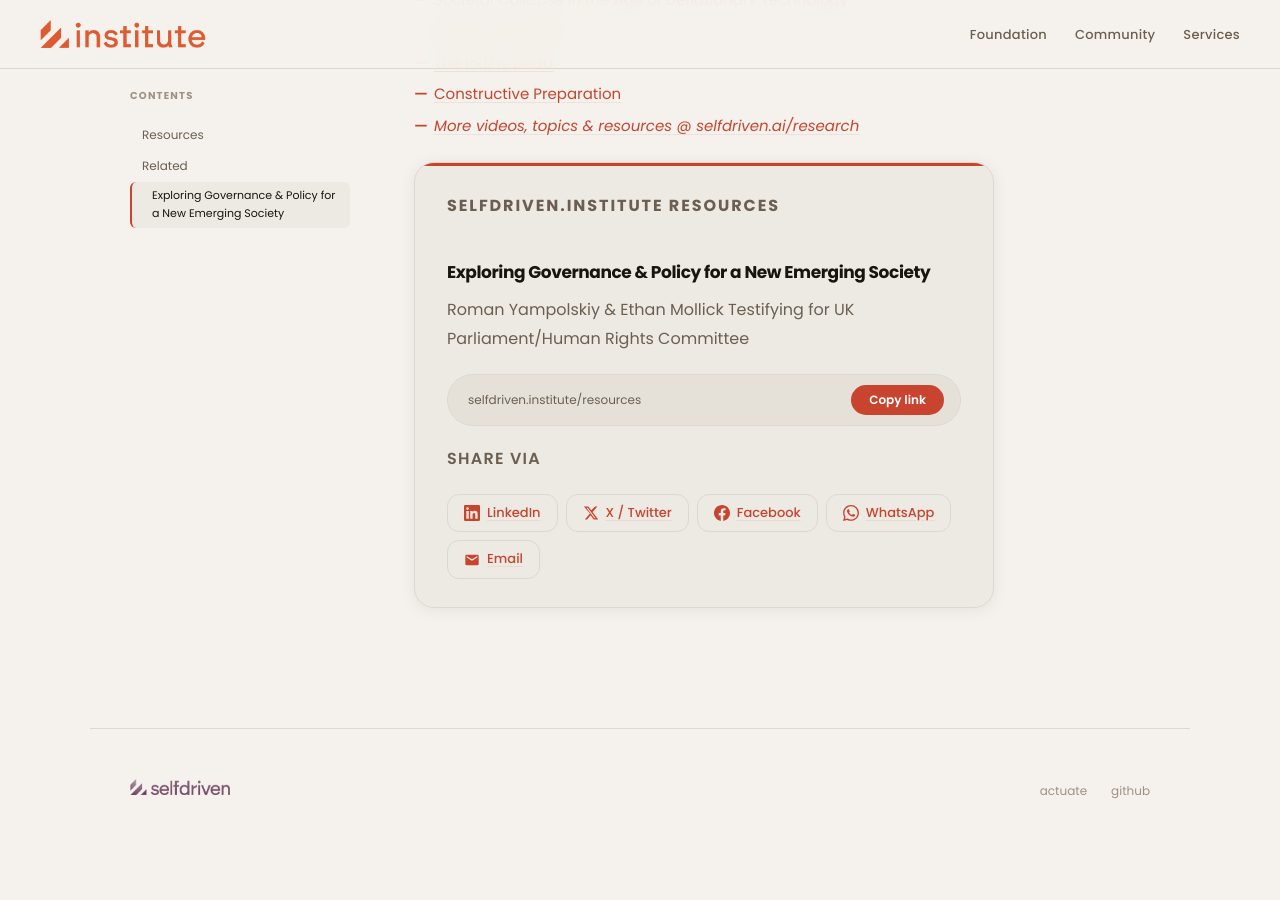
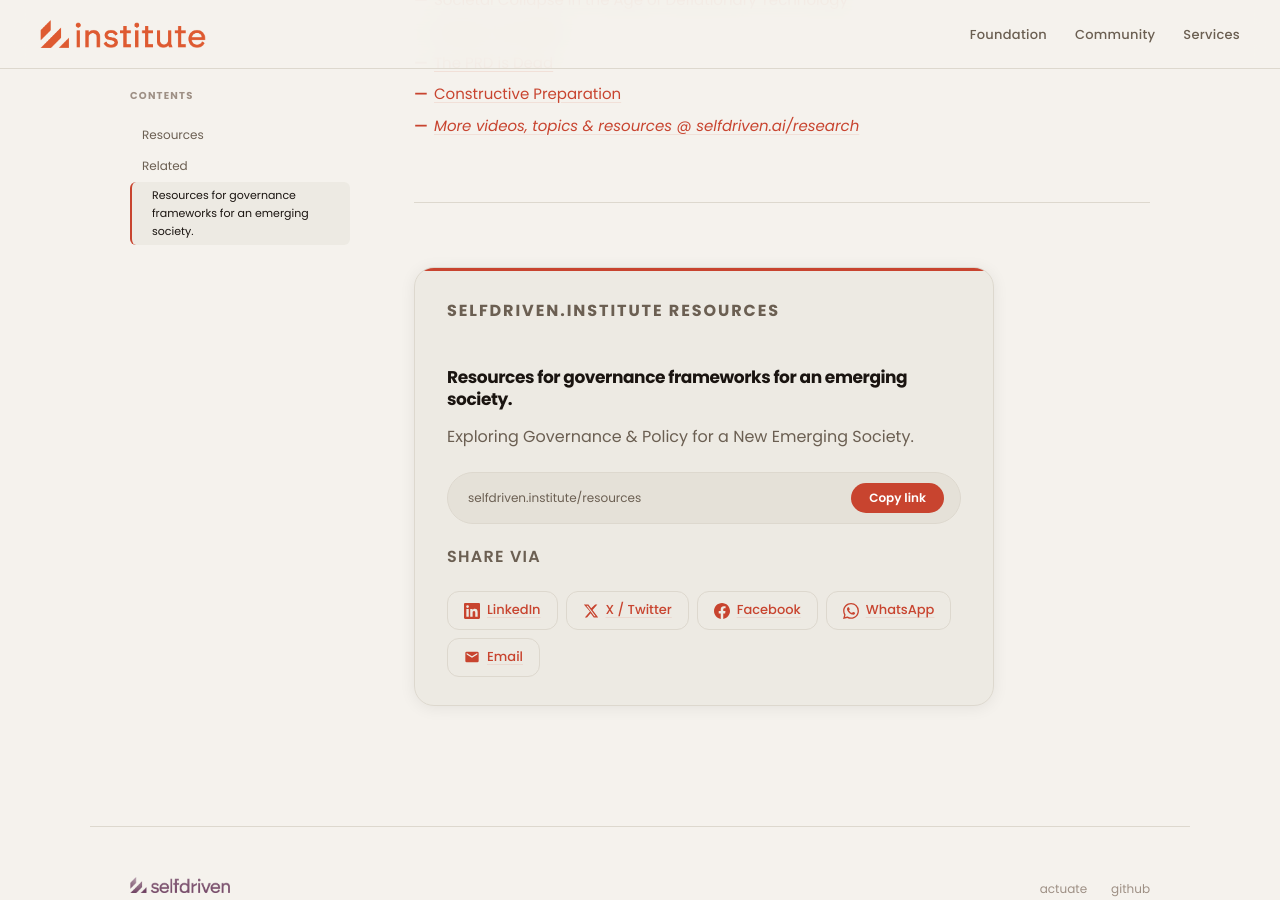
Before and after one commit to selfdriven-foundation/selfdriven-institute, a Jekyll site: the page built from docs/pages/resources.md, in a window 1280 px wide and 900 px high, scrolled down 553 px. Built offline with Jekyll 4.4.1, drawn with Linux system fonts in a browser that asks for light colours; before the commit the page ends 1404 px from its top, so only the background shows below that.

Commit message:
resources

```diff
--- a/docs/pages/resources.md
+++ b/docs/pages/resources.md
@@ -7,7 +7,7 @@ description: "selfdriven Institute — resources for governance frameworks for a
 
 ## Resources
 
-- [Summary: UK Parliament Hearing on AI Risks, Impact, and Regulation](/resources/summary-uk-parliament-hearing-on-ai-risks-Impact-and-regulation)
+- [Summary: UK Parliament Hearing on AI Risks, Impact, and Regulation](/resources/uk-parliament-hearing-on-ai-risks-impact-and-regulation)
 
 
 ## Related
@@ -21,10 +21,12 @@ description: "selfdriven Institute — resources for governance frameworks for a
 - [Constructive Preparation](https://selfdriven.ai/research/constructive-preparation)
 - [*More videos, topics & resources @ selfdriven.ai/research*](https://www.selfdriven.ai/research)
 
+---
+
 <div class="sd-share-card" id="sd-share">
   <p class="sd-share-eyebrow">selfdriven.institute Resources</p>
-  <h3 class="sd-share-title">Exploring Governance & Policy for a New Emerging Society</h3>
-  <p class="sd-share-subtitle">Roman Yampolskiy & Ethan Mollick Testifying for UK Parliament/Human Rights Committee</p>
+  <h3 class="sd-share-title">Resources for governance frameworks for an emerging society.</h3>
+  <p class="sd-share-subtitle">Exploring Governance & Policy for a New Emerging Society.</p>
 
   <!-- URL pill + copy button -->
   <div class="sd-share-url-row">
```
Also changed, not shown: docs/pages/resources/resource-summary-uk-parliament-hearing-on-ai-risks-Impact-and-regulation.md (+4 -4 lines).
